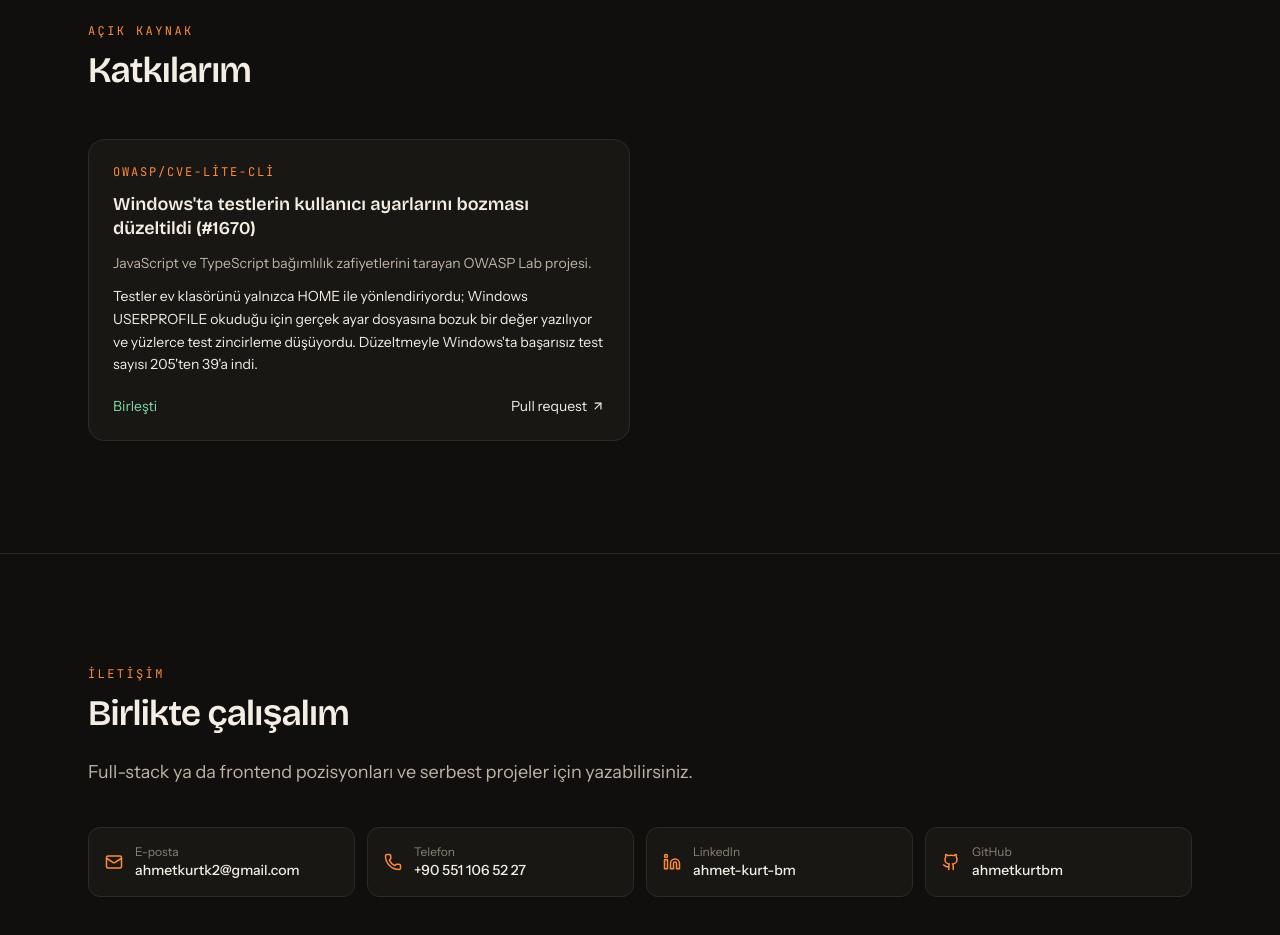
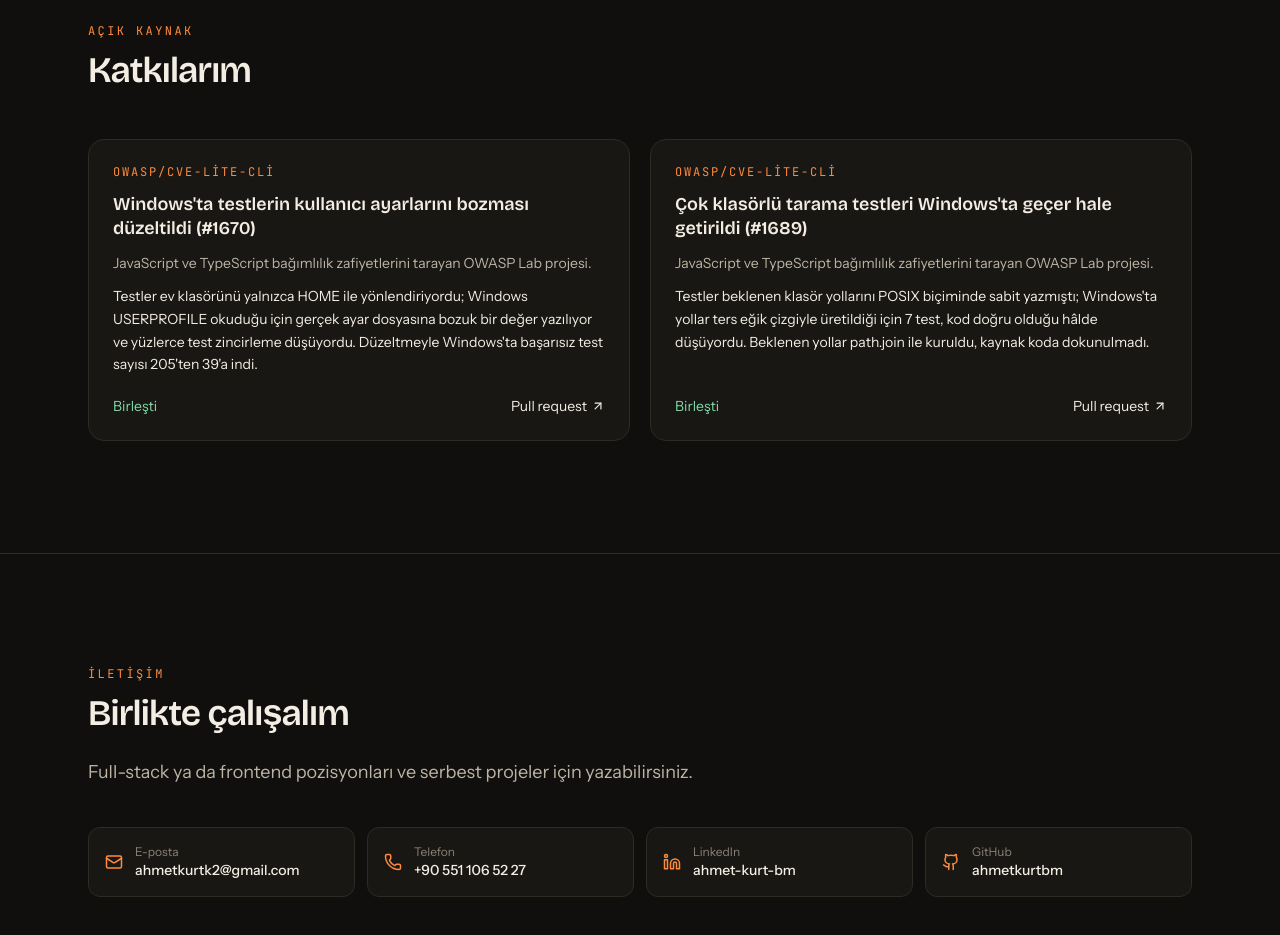
Before and after one commit to ahmetkurtbm/portfolio, a Next.js app: page / in a window 1280 px wide. Shown: the part 3900-4835 px from the top of the page. Built offline with nearby package versions, Linux system fonts and the light colour scheme.

Commit message:
İkinci OWASP katkısını (#1689) ekle

```diff
--- a/src/content/site.ts
+++ b/src/content/site.ts
@@ -195,6 +195,15 @@ export const contributions: Contribution[] = [
     url: "https://github.com/OWASP/cve-lite-cli/pull/1670",
     status: "Birleşti",
   },
+  {
+    repo: "OWASP/cve-lite-cli",
+    about: "JavaScript ve TypeScript bağımlılık zafiyetlerini tarayan OWASP Lab projesi.",
+    title: "Çok klasörlü tarama testleri Windows'ta geçer hale getirildi (#1689)",
+    summary:
+      "Testler beklenen klasör yollarını POSIX biçiminde sabit yazmıştı; Windows'ta yollar ters eğik çizgiyle üretildiği için 7 test, kod doğru olduğu hâlde düşüyordu. Beklenen yollar path.join ile kuruldu, kaynak koda dokunulmadı.",
+    url: "https://github.com/OWASP/cve-lite-cli/pull/1689",
+    status: "Birleşti",
+  },
 ];
 
 export const experience = [
```
Also changed, not shown: 1 other file (tests, documents, lock files or other folders).
